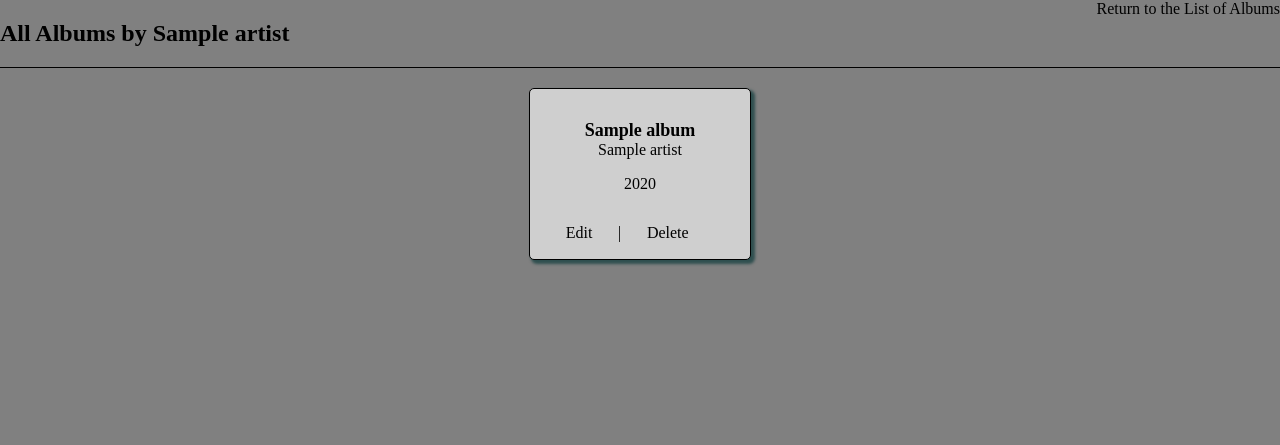
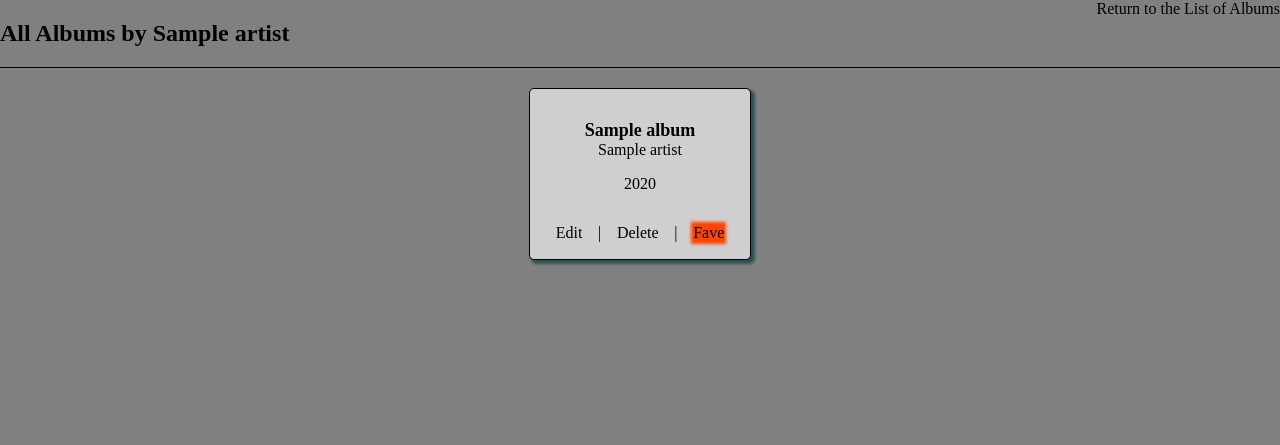
Before and after one commit to momentum-team-2/django-music-joeyviolacode, a Django app: page /albums/show_artist/1 in a window 1280 px wide. Shown: the part 81-526 px from the top of the page. Run offline with Django 3.2, Linux system fonts and the light colour scheme; tables that the repository leaves empty hold one stand-in row (values such as "Sample post").

Commit message:
Added faving to almost all screens

```diff
--- a/albums/views.py
+++ b/albums/views.py
@@ -82,3 +82,21 @@ def search_albums(request):
     query = request.GET.get('search_string')
     albums = Album.objects.filter(Q(title__icontains=query) | Q(artist_string__icontains=query))
     return render(request, "albums/list_albums.html", {"albums" : albums})
+
+def add_fave_list(request, pk):
+    album = get_object_or_404(Album, pk=pk)
+    new_fave = album.favorite
+    album.favorite = not new_fave
+    album.save()
+    return redirect(to='list_albums')
+
+
+def add_fave_album(request, pk):
+    album = get_object_or_404(Album, pk=pk)
+    new_fave = album.favorite
+    album.favorite = not new_fave
+    album.save()
+    return redirect(to='show_album', pk=pk)
+
+def add_fave_artist(request, album_pk):
+    pass
--- a/django_music/urls.py
+++ b/django_music/urls.py
@@ -30,7 +30,10 @@ urlpatterns = [
     path('albums/<int:pk>', albums_views.show_album, name="show_album"),
     path('albums/<int:pk>/edit/', albums_views.edit_album, name="edit_album"),
     path('albums/<int:pk>/delete', albums_views.delete_album, name="delete_album"),
-    path('albums/show_artist/<int:pk>', albums_views.show_artist, name="show_artist")
+    path('albums/show_artist/<int:pk>', albums_views.show_artist, name="show_artist"),
+    path('albums/add_fave/<int:pk>/list', albums_views.add_fave_list, name="add_fave_list"),
+    path('albums/add_fave/<int:pk>/album', albums_views.add_fave_album, name="add_fave_album"),
+    path('albums/add_fave/<int:pk>/artist', albums_views.add_fave_artist, name="add_fave_artist")
 ]
 
 if settings.DEBUG:
--- a/static/css/style.css
+++ b/static/css/style.css
@@ -24,7 +24,8 @@ header {
 }
 
 .faved {
-    border: 2px solid yellow;
+    box-shadow: 0px 0px 3px 2px orangered;
+    background-color: orangered
 }
 
 .main-block {
--- a/templates/albums/list_albums.html
+++ b/templates/albums/list_albums.html
@@ -36,9 +36,9 @@
             <a href="{% url 'delete_album' pk=album.pk %}">Delete</a>
             |
             {% if album.favorite %}
-            <a href="#" class="faved">Fave</a>
+            <a href="{% url 'add_fave_list' pk=album.pk %}" class="faved">Fave</a>
             {% else %}
-            <a href="#"">Fave</a>
+            <a href="{% url 'add_fave_list' pk=album.pk %}">Fave</a>
             {% endif %}
         </div>
     </div>
--- a/templates/albums/show_album.html
+++ b/templates/albums/show_album.html
@@ -21,9 +21,9 @@
             <a href="{% url 'delete_album' pk=album.pk %}">Delete</a>
             |
             {% if album.favorite %}
-            <a href="#" class="faved">Fave</a>
+            <a href="{% url 'add_fave_album' pk=album.pk %}" class="faved">Fave</a>
             {% else %}
-            <a href="#"">Fave</a>
+            <a href="{% url 'add_fave_album' pk=album.pk %}">Fave</a>
             {% endif %}
         </div>
     </div>
--- a/templates/albums/show_artist.html
+++ b/templates/albums/show_artist.html
@@ -28,7 +28,13 @@
         <div class="buttons-area">
             <a href="{% url 'edit_album' pk=album.pk %}">Edit  </a>
             |
-            <a href="{% url 'delete_album' pk=album.pk %}">Delete</a><br>
+            <a href="{% url 'delete_album' pk=album.pk %}">Delete</a>
+            |
+            {% if album.favorite %}
+            <a href="#" class="faved">Fave</a>
+            {% else %}
+            <a href="#"">Fave</a>
+            {% endif %}
         </div>
     </div>
 
```
